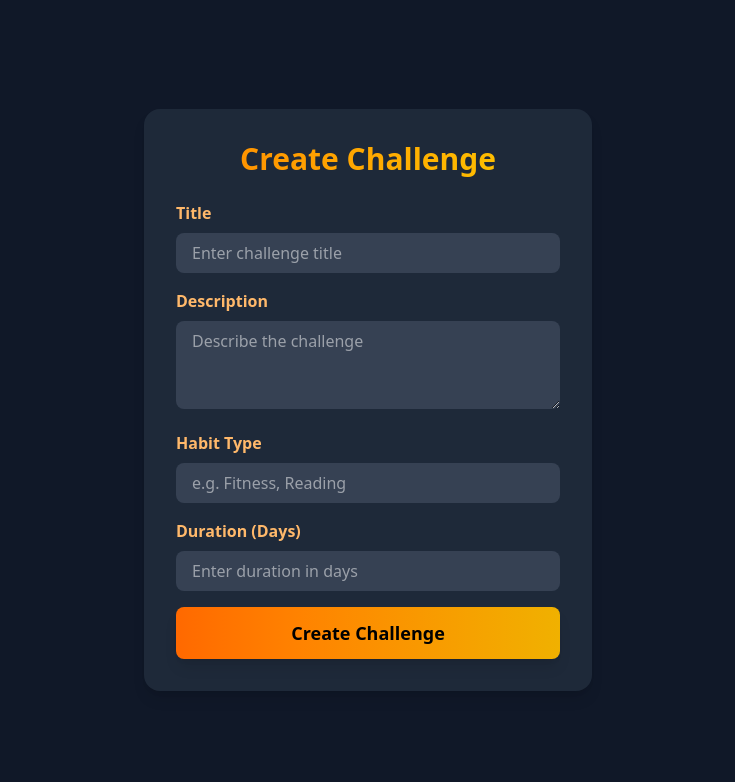
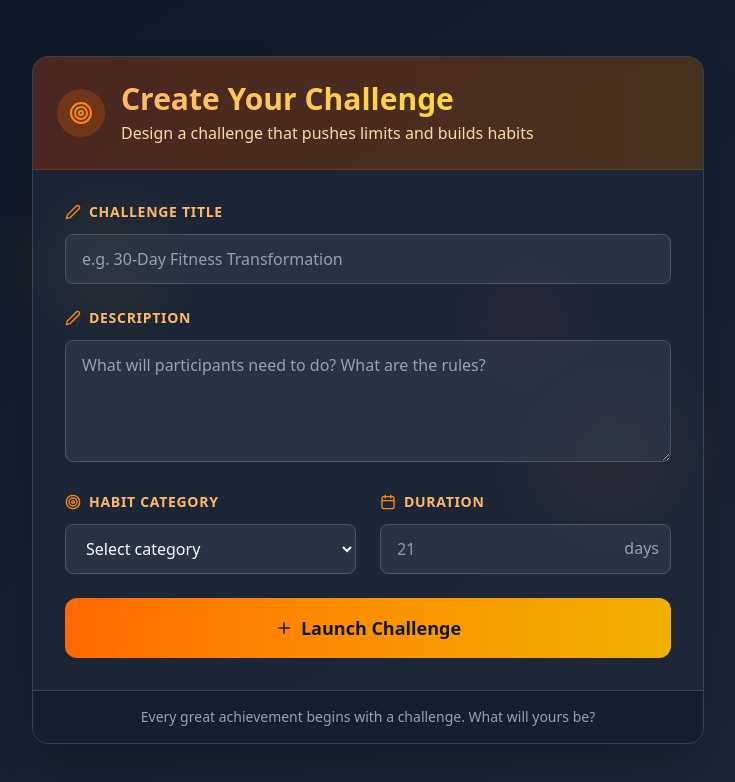
Before and after one commit to Harmandeep-ux/habit_clash, a React (Vite) app in the folder frontend/: page /createchallenge in a window 1280 px wide. Shown: the top 782 px of the page, without its empty margins (272-1007 px from the left). Built offline with nearby package versions, Linux system fonts and the light colour scheme.

Commit message:
createInterface

```diff
--- a/frontend/package.json
+++ b/frontend/package.json
@@ -16,6 +16,7 @@
     "react": "^19.1.0",
     "react-dom": "^19.1.0",
     "react-hook-form": "^7.62.0",
+    "react-icons": "^5.5.0",
     "react-router-dom": "^7.7.1"
   },
   "devDependencies": {
--- a/frontend/pages/CreateChallenge.jsx
+++ b/frontend/pages/CreateChallenge.jsx
@@ -1,5 +1,7 @@
 import React, { useState } from 'react';
 import { useForm } from 'react-hook-form';
+import { motion } from 'framer-motion';
+import { FiAward, FiTarget, FiCalendar, FiEdit2, FiPlus } from 'react-icons/fi';
 import { createChallenge } from '../api/ChallengeApi';
 
 const CreateChallenge = () => {
@@ -16,94 +18,196 @@ const CreateChallenge = () => {
         title: data.title,
         description: data.description,
         habitType: data.habitType,
-        durationDays: parseInt(data.durationDays ),
+        durationDays: parseInt(data.durationDays),
       });
 
-      setMessage('✅ Challenge Created Successfully!');
-      console.log('Created Challenge:', response);
-
+      setMessage('Challenge created successfully! Your journey begins now!');
       reset();
     } catch (error) {
       console.error('Error creating challenge:', error);
-      setMessage(error?.response?.data?.msg || '❌ Failed to create challenge');
+      setMessage('Failed to create challenge. Please try again.');
     } finally {
       setLoading(false);
     }
   };
 
   return (
-    <div className="min-h-screen flex items-center justify-center bg-gray-900 text-white px-4">
-      <div className="bg-gray-800 p-8 rounded-2xl shadow-lg w-full max-w-md">
-        <h2 className="text-3xl font-bold text-center mb-6 bg-gradient-to-r from-orange-400 to-yellow-400 text-transparent bg-clip-text">
-          Create Challenge
+    <div className="min-h-screen flex items-center justify-center bg-gray-900 text-white p-4 relative overflow-hidden">
+      {/* Motivational Background */}
+      <div className="absolute inset-0 bg-gradient-to-br from-gray-900 to-gray-800 opacity-95 z-0"></div>
+      <div className="absolute inset-0 z-0 opacity-20">
+        <div className="absolute top-1/4 left-1/4 w-32 h-32 rounded-full bg-yellow-500 blur-xl"></div>
+        <div className="absolute bottom-1/3 right-1/4 w-40 h-40 rounded-full bg-orange-500 blur-xl"></div>
+        <div className="absolute top-1/3 right-1/3 w-28 h-28 rounded-full bg-red-500 blur-xl"></div>
+      </div>
+
+      <motion.div
+        className="relative z-10 bg-gray-800/80 backdrop-blur-sm border border-gray-700 rounded-2xl shadow-2xl w-full max-w-2xl overflow-hidden"
+        initial={{ opacity: 0, scale: 0.95 }}
+        animate={{ opacity: 1, scale: 1 }}
+        transition={{ duration: 0.5 }}
+      >
+        {/* Header with inspirational message */}
+        <div className="bg-gradient-to-r from-orange-900/50 to-yellow-900/50 p-6 border-b border-orange-500/20">
+          <div className="flex items-center gap-4">
+            <div className="p-3 bg-orange-500/20 rounded-full">
+              <FiTarget className="text-orange-400 text-2xl" />
+            </div>
+            <div>
+              <h2 className="text-2xl md:text-3xl font-bold bg-clip-text text-transparent bg-gradient-to-r from-orange-300 to-yellow-300">
+                Create Your Challenge
               </h2>
+              <p className="text-orange-200 mt-1">
+                Design a challenge that pushes limits and builds habits
+              </p>
+            </div>
+          </div>
+        </div>
 
+        <div className="p-6 md:p-8">
           {message && (
-          <p className="text-center mb-4 text-yellow-400 font-semibold">{message}</p>
+            <motion.div
+              className={`p-4 mb-6 rounded-lg ${message.includes('successfully') ? 'bg-green-900/40 border border-green-700' : 'bg-red-900/40 border border-red-700'}`}
+              initial={{ opacity: 0, y: -10 }}
+              animate={{ opacity: 1, y: 0 }}
+            >
+              <div className="flex items-center gap-3">
+                {message.includes('successfully') ? (
+                  <FiAward className="text-green-400 text-xl flex-shrink-0" />
+                ) : (
+                  <FiAward className="text-red-400 text-xl flex-shrink-0" />
+                )}
+                <p className="text-sm md:text-base">{message}</p>
+              </div>
+            </motion.div>
           )}
 
-        <form onSubmit={handleSubmit(onSubmit)} className="space-y-4">
+          <form onSubmit={handleSubmit(onSubmit)} className="space-y-6">
+            <div className="grid grid-cols-1 md:grid-cols-2 gap-6">
               {/* Title */}
-          <div>
-            <label className="block mb-2 text-orange-300 font-semibold">Title</label>
+              <div className="md:col-span-2">
+                <div className="flex items-center gap-2 mb-3">
+                  <FiEdit2 className="text-orange-400" />
+                  <label className="text-sm font-semibold text-orange-300 uppercase tracking-wider">
+                    Challenge Title
+                  </label>
+                </div>
                 <input
                   type="text"
-              {...register('title', { required: 'Title is required' })}
-              className="w-full px-4 py-2 rounded-lg bg-gray-700 text-white focus:ring-2 focus:ring-orange-500 outline-none"
-              placeholder="Enter challenge title"
+                  {...register('title', { required: 'Challenge needs a title' })}
+                  className="w-full px-4 py-3 bg-gray-700/50 border border-gray-600 rounded-lg focus:ring-2 focus:ring-orange-500 focus:border-transparent outline-none transition-all placeholder-gray-400"
+                  placeholder="e.g. 30-Day Fitness Transformation"
                 />
-            {errors.title && <p className="text-red-400 text-sm mt-1">{errors.title.message}</p>}
+                {errors.title && (
+                  <p className="mt-2 text-sm text-red-400">{errors.title.message}</p>
+                )}
               </div>
 
               {/* Description */}
-          <div>
-            <label className="block mb-2 text-orange-300 font-semibold">Description</label>
+              <div className="md:col-span-2">
+                <div className="flex items-center gap-2 mb-3">
+                  <FiEdit2 className="text-orange-400" />
+                  <label className="text-sm font-semibold text-orange-300 uppercase tracking-wider">
+                    Description
+                  </label>
+                </div>
                 <textarea
-              {...register('description', { required: 'Description is required' })}
-              rows="3"
-              className="w-full px-4 py-2 rounded-lg bg-gray-700 text-white focus:ring-2 focus:ring-orange-500 outline-none"
-              placeholder="Describe the challenge"
+                  {...register('description', { required: 'Describe your challenge' })}
+                  rows="4"
+                  className="w-full px-4 py-3 bg-gray-700/50 border border-gray-600 rounded-lg focus:ring-2 focus:ring-orange-500 focus:border-transparent outline-none transition-all placeholder-gray-400"
+                  placeholder="What will participants need to do? What are the rules?"
                 />
-            {errors.description && <p className="text-red-400 text-sm mt-1">{errors.description.message}</p>}
+                {errors.description && (
+                  <p className="mt-2 text-sm text-red-400">{errors.description.message}</p>
+                )}
               </div>
 
               {/* Habit Type */}
               <div>
-            <label className="block mb-2 text-orange-300 font-semibold">Habit Type</label>
-            <input
-              type="text"
-              {...register('habitType', { required: 'Habit type is required' })}
-              className="w-full px-4 py-2 rounded-lg bg-gray-700 text-white focus:ring-2 focus:ring-orange-500 outline-none"
-              placeholder="e.g. Fitness, Reading"
-            />
-            {errors.habitType && <p className="text-red-400 text-sm mt-1">{errors.habitType.message}</p>}
+                <div className="flex items-center gap-2 mb-3">
+                  <FiTarget className="text-orange-400" />
+                  <label className="text-sm font-semibold text-orange-300 uppercase tracking-wider">
+                    Habit Category
+                  </label>
+                </div>
+                <select
+                  {...register('habitType', { required: 'Select a category' })}
+                  className="w-full px-4 py-3 bg-gray-700/50 border border-gray-600 rounded-lg focus:ring-2 focus:ring-orange-500 focus:border-transparent outline-none transition-all"
+                >
+                  <option value="">Select category</option>
+                  <option value="Fitness">Fitness</option>
+                  <option value="Nutrition">Nutrition</option>
+                  <option value="Mindfulness">Mindfulness</option>
+                  <option value="Productivity">Productivity</option>
+                  <option value="Learning">Learning</option>
+                  <option value="Creativity">Creativity</option>
+                </select>
+                {errors.habitType && (
+                  <p className="mt-2 text-sm text-red-400">{errors.habitType.message}</p>
+                )}
               </div>
 
               {/* Duration */}
               <div>
-            <label className="block mb-2 text-orange-300 font-semibold">Duration (Days)</label>
+                <div className="flex items-center gap-2 mb-3">
+                  <FiCalendar className="text-orange-400" />
+                  <label className="text-sm font-semibold text-orange-300 uppercase tracking-wider">
+                    Duration
+                  </label>
+                </div>
+                <div className="relative">
                   <input
                     type="number"
                     {...register('durationDays', {
-                required: 'Duration is required',
-                min: { value: 1, message: 'Duration must be at least 1 day' }
+                      required: 'Set a duration',
+                      min: { value: 1, message: 'Minimum 1 day' },
+                      max: { value: 365, message: 'Maximum 1 year' }
                     })}
-              className="w-full px-4 py-2 rounded-lg bg-gray-700 text-white focus:ring-2 focus:ring-orange-500 outline-none"
-              placeholder="Enter duration in days"
+                    className="w-full px-4 py-3 bg-gray-700/50 border border-gray-600 rounded-lg focus:ring-2 focus:ring-orange-500 focus:border-transparent outline-none transition-all pr-16"
+                    placeholder="21"
                   />
-            {errors.durationDays && <p className="text-red-400 text-sm mt-1">{errors.durationDays.message}</p>}
+                  <span className="absolute right-3 top-3 text-gray-400">days</span>
+                </div>
+                {errors.durationDays && (
+                  <p className="mt-2 text-sm text-red-400">{errors.durationDays.message}</p>
+                )}
+              </div>
             </div>
 
             {/* Submit Button */}
-          <button
+            <motion.button
               type="submit"
               disabled={loading}
-            className="w-full bg-gradient-to-r from-orange-500 to-yellow-500 text-black font-bold py-3 rounded-lg text-lg shadow-lg hover:shadow-yellow-400/30 transition-all disabled:opacity-50"
+              className={`w-full py-4 px-6 rounded-xl font-bold text-lg flex items-center justify-center gap-2 transition-all ${
+                loading
+                  ? 'bg-gray-700 cursor-not-allowed'
+                  : 'bg-gradient-to-r from-orange-500 to-yellow-500 hover:from-orange-600 hover:to-yellow-600 text-gray-900 hover:shadow-lg hover:shadow-yellow-500/20'
+              }`}
+              whileHover={!loading ? { scale: 1.02 } : {}}
+              whileTap={!loading ? { scale: 0.98 } : {}}
             >
-            {loading ? 'Creating...' : 'Create Challenge'}
-          </button>
+              {loading ? (
+                <>
+                  <svg className="animate-spin h-5 w-5 mr-2" viewBox="0 0 24 24">
+                    <circle className="opacity-25" cx="12" cy="12" r="10" stroke="currentColor" strokeWidth="4"></circle>
+                    <path className="opacity-75" fill="currentColor" d="M4 12a8 8 0 018-8V0C5.373 0 0 5.373 0 12h4zm2 5.291A7.962 7.962 0 014 12H0c0 3.042 1.135 5.824 3 7.938l3-2.647z"></path>
+                  </svg>
+                  Creating Your Challenge...
+                </>
+              ) : (
+                <>
+                  <FiPlus /> Launch Challenge
+                </>
+              )}
+            </motion.button>
           </form>
         </div>
+
+        {/* Footer with motivational text */}
+        <div className="bg-gray-900/50 p-4 border-t border-gray-700 text-center text-sm text-gray-400">
+          <p>Every great achievement begins with a challenge. What will yours be?</p>
+        </div>
+      </motion.div>
     </div>
   );
 };
```
Also changed, not shown: 1 other file (tests, documents, lock files or other folders). Lines whose indentation alone changed are shown as unchanged.
